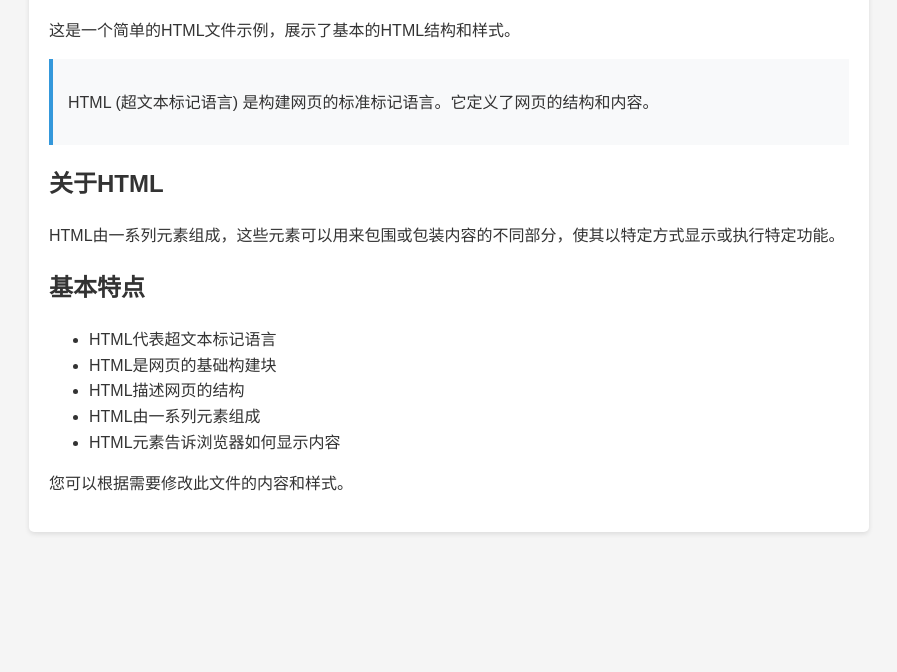
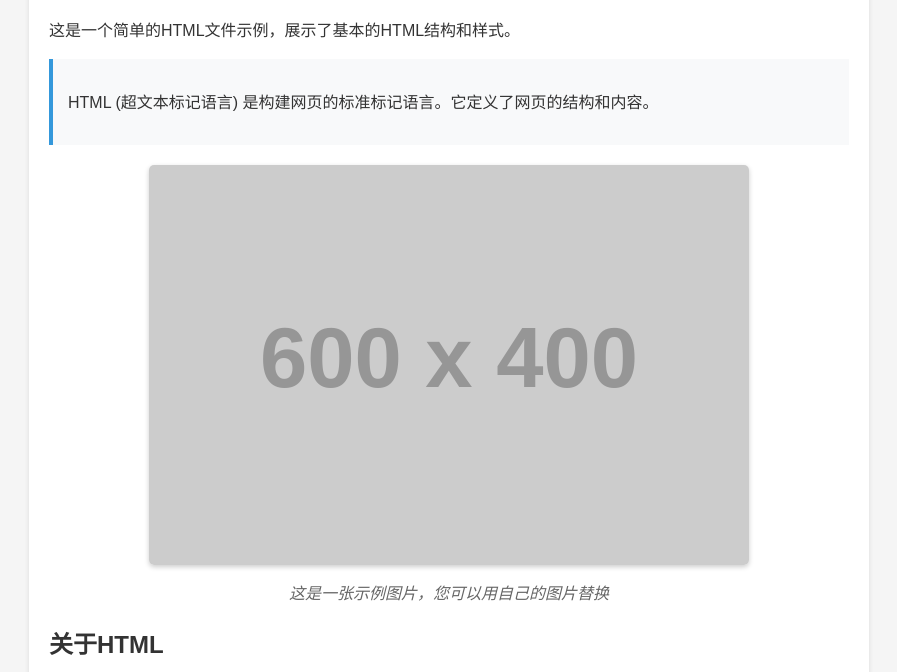
Before and after one commit to testdeer1/Yan, a plain HTML site: page index.html in a window 1280 px wide. Shown: the part 128-800 px from the top of the page, without its empty margins (191-1088 px from the left). Drawn offline with Linux system fonts and the light colour scheme; placeholder pictures from the web are drawn by us.

Commit message:
Update index.html

```diff
--- a/index.html
+++ b/index.html
@@ -34,6 +34,21 @@
             padding: 15px;
             border-left: 4px solid #3498db;
         }
+        .image-container {
+            text-align: center;
+            margin: 20px 0;
+        }
+        .image-container img {
+            max-width: 100%;
+            height: auto;
+            border-radius: 5px;
+            box-shadow: 0 2px 5px rgba(0,0,0,0.2);
+        }
+        .image-caption {
+            font-style: italic;
+            color: #666;
+            margin-top: 8px;
+        }
     </style>
 </head>
 <body>
@@ -44,6 +59,12 @@
 
         <div class="highlight">
             <p>HTML (超文本标记语言) 是构建网页的标准标记语言。它定义了网页的结构和内容。</p>
+        </div>
+
+        <!-- 添加的图片部分 -->
+        <div class="image-container">
+            <img src="https://via.placeholder.com/600x400" alt="示例图片">
+            <div class="image-caption">这是一张示例图片，您可以用自己的图片替换</div>
         </div>
 
         <h2>关于HTML</h2>
```
